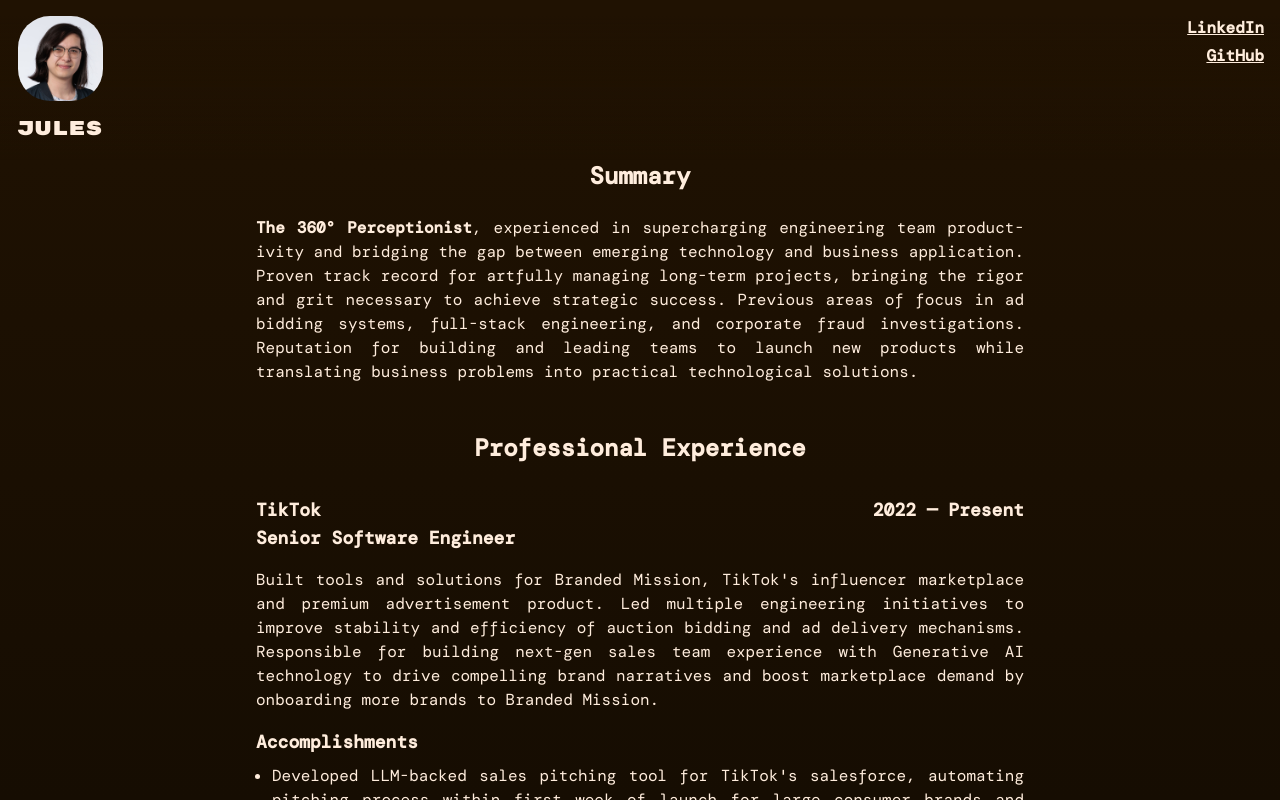
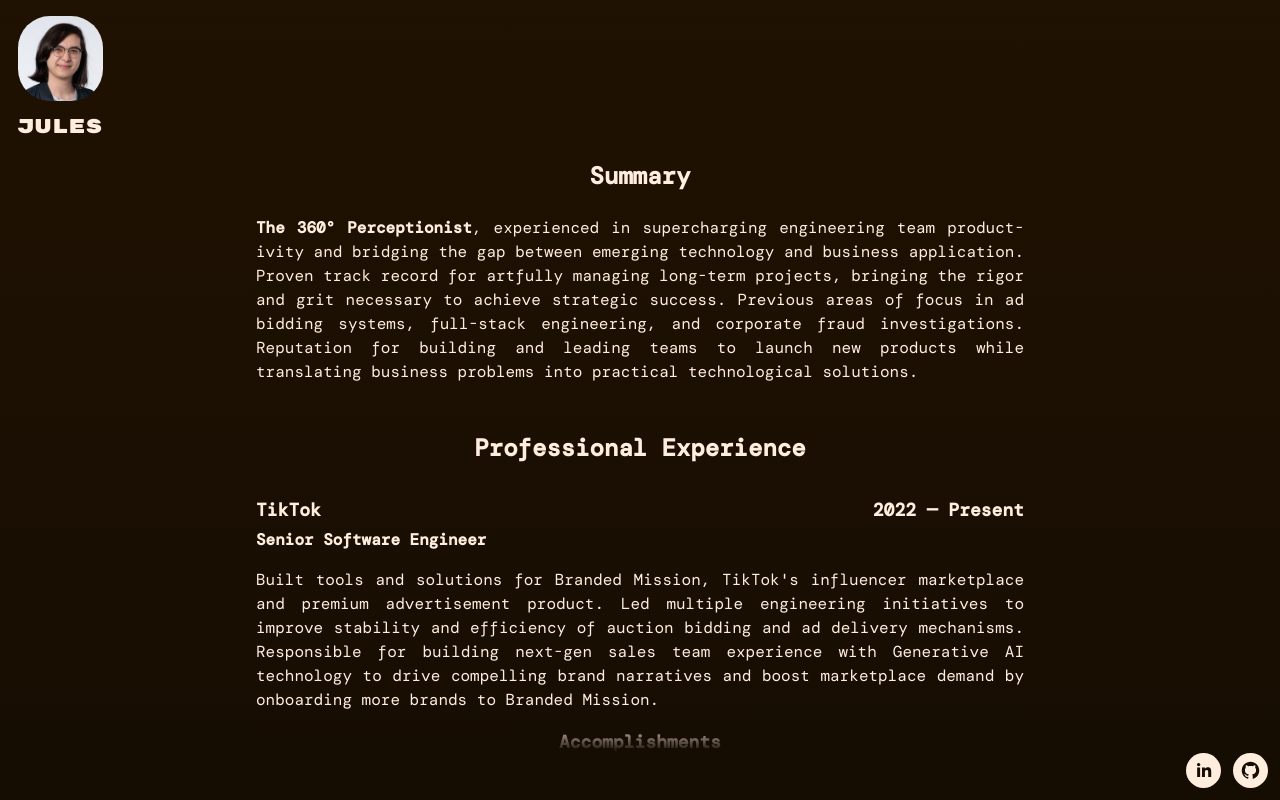
Before and after one commit to pondchamp/aboutme, a Next.js app: page / in a window 1280 px wide. Built offline with nearby package versions, Linux system fonts and the light colour scheme; a web font is replaced by a local one.

Commit message:
layout updates

```diff
--- a/package.json
+++ b/package.json
@@ -26,6 +26,7 @@
     "react-dom": "^18.2.0",
     "react-parallax-tilt": "^1.7.151",
     "react-redux": "^9.1.0",
+    "react-social-icons": "^6.10.0",
     "react-tooltip": "^5.21.6",
     "redux": "^4.2.1",
     "tailwindcss": "^3.3.1",
--- a/src/components/content.tsx
+++ b/src/components/content.tsx
@@ -13,9 +13,9 @@
     accomplishments: [
       <>
         Developed LLM-backed sales pitch&shy;ing tool for TikTok&apos;s
-        sales&shy;force, automating pitch&shy;ing process within first week of
-        launch for large consumer brands and capturing $10MM+ in total ad
-        campaign spend.
+        sales&shy;force, automat&shy;ing pitch&shy;ing process within first week
+        of launch for large consumer brands and captur&shy;ing $10MM+ in total
+        ad campaign spend.
       </>,
     ],
     company: "TikTok",
@@ -23,11 +23,12 @@
       <>
         Built tools and solutions for Branded Mission, TikTok&apos;s influencer
         market&shy;place and premium advert&shy;isement product. Led multiple
-        engineering initiatives to improve stability and efficiency of auction
-        bidding and ad delivery mechanisms. Responsible for build&shy;ing
-        next-gen sales team experience with Generative AI technology to drive
-        compelling brand narratives and boost market&shy;place demand by
-        onboarding more brands to Branded Mission.
+        engineer&shy;ing initiatives to improve stability and efficiency of
+        auction bidding and ad delivery mech&shy;anisms. Responsible for
+        build&shy;ing next-gen sales team experience with Generative AI
+        technology to drive compell&shy;ing brand narratives and boost
+        market&shy;place demand by onboard&shy;ing more brands to Branded
+        Mission.
       </>
     ),
     startYear: 2022,
@@ -43,14 +44,14 @@
         <br />
         <p className="text-sm md:text-base text-justify hyphens-manual">
           <b>The 360° Perceptionist</b>, experienced in super&shy;charging
-          engineering team product&shy;ivity and bridging the gap between
-          emerging technology and business application. Proven track record for
-          artfully managing long-term projects, bringing the rigor and grit
-          necessary to achieve strategic success. Previous areas of focus in ad
-          bidding systems, full-stack engineering, and corporate fraud
-          invest&shy;igations. Reputation for building and leading teams to
-          launch new products while translating business problems into practical
-          techno&shy;logical solutions.
+          engineer&shy;ing team product&shy;ivity and bridging the gap between
+          emerging technology and business appli&shy;cation. Proven track record
+          for artfully managing long-term projects, bringing the rigor and grit
+          necessary to achieve strat&shy;egic success. Previous areas of focus
+          in ad bidding systems, full-stack engineer&shy;ing, and corporate
+          fraud invest&shy;igations. Reputation for building and leading teams
+          to launch new products while translating business problems into
+          practical techno&shy;logical solutions.
         </p>
       </div>
       <div>
@@ -60,19 +61,19 @@
         <div className="text-sm md:text-base text-justify hyphens-manual">
           {JobHistory.map((job, i) => (
             <div key={`job-history-${i}`}>
-              <div className="text-lg font-bold">
-                <div className="flex justify-between">
+              <div className="font-bold flex flex-col gap-1">
+                <div className="text-lg flex justify-between">
                   <div>{job.company}</div>
                   <div>
                     {job.startYear} &mdash; {job.endYear ?? "Present"}
                   </div>
                 </div>
-                <div>{job.title}</div>
+                <div className="text-base">{job.title}</div>
               </div>
               <div className="pt-4">{job.description}</div>
               {job.accomplishments.length > 0 && (
                 <>
-                  <div className="pt-4 pb-2 font-bold text-lg">
+                  <div className="pt-4 pb-2 font-bold text-lg text-center">
                     Accomplishments
                   </div>
                   <ul className="list-disc pl-4">
@@ -86,9 +87,9 @@
           ))}
         </div>
       </div>
-      <div className="text-2xl font-bold text-center pb-24">
+      {/* <div className="text-2xl font-bold text-center pb-24">
         🚧 Under Construction 🚧
-      </div>
+      </div> */}
     </div>
   );
 };
--- a/src/components/content_container.tsx
+++ b/src/components/content_container.tsx
@@ -4,6 +4,7 @@
 import { shallowEqual } from "react-redux";
 
 import { useAppDispatch, useAppSelector } from "@/hooks";
+import { ScrollPassthrough } from "@/layouts/ScrollPassthrough";
 import {
   LayoutAnimState,
   SetContentScrollTop,
@@ -40,14 +41,17 @@
 
   return layoutState.layoutAnimState == LayoutAnimState.COMPLETED ||
     layoutState.layoutAnimState == LayoutAnimState.CONTENT_MOUNT_READY ? (
-    <div className="absolute inset-0" ref={contentRef}>
+    <div className="absolute inset-0">
       <div className="z-10 fixed inset-x-0 top-0 h-40 bg-gradient-to-b from-brown1 from-10% to-transparent"></div>
       <Scrollbars
         onUpdate={({ scrollTop }) => dispatch(SetContentScrollTop(scrollTop))}
       >
-        <div className="absolute left-1/2 transform -translate-x-1/2 top-0 h-[1000px] w-full max-w-[800px] flex justify-center px-4 pt-40 pb-4">
+        <ScrollPassthrough
+          ref={contentRef}
+          className="absolute left-1/2 transform -translate-x-1/2 top-0 w-full max-w-[800px] flex justify-center px-4 pt-40 pb-20"
+        >
           <Content />
-        </div>
+        </ScrollPassthrough>
       </Scrollbars>
     </div>
   ) : (
--- /dev/null
+++ b/src/components/footer.tsx
@@ -0,0 +1,21 @@
+import { SocialIcon, SocialIconProps } from "react-social-icons";
+
+export const Footer = () => {
+  const socialIconStyle: Partial<SocialIconProps> = {
+    bgColor: "#FFEDDD",
+    fgColor: "#160D02",
+    style: { height: 35, width: 35 },
+  };
+  return (
+    <div className="z-20 p-3 fixed bottom-0 inset-x-0 h-20 bg-gradient-to-t from-brown2 from-60% to-transparent flex items-end justify-end gap-3">
+      <SocialIcon
+        url="https://linkedin.com/in/julianblair"
+        {...socialIconStyle}
+      />
+      <SocialIcon
+        url="https://github.com/pondchamp/aboutme"
+        {...socialIconStyle}
+      />
+    </div>
+  );
+};
--- a/src/components/profile.tsx
+++ b/src/components/profile.tsx
@@ -28,13 +28,13 @@
 );
 
 interface ClassProps {
+  containerHeight: string;
+  containerWidth: string;
   fontSize: string;
   gap: string;
-  height: string;
   imgHeight: number;
   imgWidth: number;
   lineHeight: string;
-  width: string;
 }
 
 export const Profile = () => {
@@ -53,22 +53,22 @@
       layoutState.layoutAnimState == LayoutAnimState.MOUNT_STARTED ||
       layoutState.layoutAnimState == LayoutAnimState.PROFILE_MOUNTED
         ? {
+            containerHeight: "100%",
+            containerWidth: "100%",
             fontSize: "30px",
             gap: "16px",
-            height: "100%",
             imgHeight: 120,
             imgWidth: 120,
             lineHeight: "36px",
-            width: "100%",
           }
         : {
+            containerHeight: profileRefFinal.height,
+            containerWidth: profileRefFinal.width,
             fontSize: profileRefFinal.fontSize,
             gap: profileRefFinal.gap,
-            height: profileRefFinal.height,
             imgHeight: profileImgRefFinal.height,
             imgWidth: profileImgRefFinal.width,
             lineHeight: profileRefFinal.lineHeight,
-            width: profileRefFinal.width,
           },
     [layoutState.layoutAnimState]
   );
@@ -121,14 +121,25 @@
 
   return layoutState.layoutAnimState != LayoutAnimState.NOT_MOUNTED ? (
     <div
-      className="z-20 absolute top-0 left-0 flex flex-col items-center justify-center"
+      className="z-20 absolute top-0 inset-x-0 flex justify-center"
       style={{
         fontSize: classProps.fontSize,
-        gap: classProps.gap,
-        height: classProps.height,
-        width: classProps.width,
+        height: classProps.containerHeight,
+        width: classProps.containerWidth,
       }}
       ref={profileRef}
+    >
+      <div
+        style={{
+          height: "100%",
+          width: "800px",
+        }}
+      >
+        <div
+          className="w-full h-full flex flex-col items-center justify-center"
+          style={{
+            gap: classProps.gap,
+          }}
         >
           <div
             style={{
@@ -148,7 +159,8 @@
                   : Math.max(
                       profileIconSizeSm,
                       classProps.imgHeight -
-                    (layoutState.contentScrollTop - shrinkIconScrollTopBuffered)
+                        (layoutState.contentScrollTop -
+                          shrinkIconScrollTopBuffered)
                     )
               }
               height={classProps.imgHeight}
@@ -158,20 +170,25 @@
               }}
             />
           </div>
-      <div className="w-full h-9 text-center flex items-end justify-center">
+          <div className="h-9 text-center flex items-center justify-center">
             <h1
               style={{
                 opacity: Math.max(
                   0,
                   1 - (layoutState.contentScrollTop / shrinkIconScrollTop) * 3.5
                 ),
-            paddingBottom: Math.min(150, layoutState.contentScrollTop * 1.5),
+                paddingBottom: Math.min(
+                  150,
+                  layoutState.contentScrollTop * 1.5
+                ),
               }}
             >
               <Title />
             </h1>
           </div>
         </div>
+      </div>
+    </div>
   ) : (
     <></>
   );
--- /dev/null
+++ b/src/layouts/ScrollPassthrough.tsx
@@ -0,0 +1,58 @@
+import {
+  forwardRef,
+  PropsWithChildren,
+  useEffect,
+  useRef,
+  useState,
+} from "react";
+
+interface ScrollPassthroughProps extends PropsWithChildren {
+  className?: string;
+}
+
+export const ScrollPassthrough = forwardRef<
+  HTMLDivElement,
+  ScrollPassthroughProps
+>(({ children, className = "" }, ref) => {
+  const internalRef = useRef<HTMLDivElement | null>(null);
+  const [contentHover, setContentHover] = useState(false);
+
+  useEffect(() => {
+    const handleScrolling = (event: WheelEvent) => {
+      if (!!internalRef?.current) {
+        if (contentHover === false) {
+          internalRef.current.scrollTop += event.deltaY;
+        }
+      }
+    };
+
+    window.addEventListener("wheel", handleScrolling);
+
+    return () => {
+      window.removeEventListener("wheel", handleScrolling);
+    };
+  });
+
+  return (
+    <div
+      className={className}
+      ref={(node) => {
+        internalRef.current = node;
+        if (typeof ref === "function") {
+          ref(node);
+        } else if (ref) {
+          ref.current = node;
+        }
+      }}
+      onMouseEnter={() => {
+        setContentHover(true);
+      }}
+      onMouseLeave={() => {
+        setContentHover(false);
+      }}
+    >
+      {children}
+    </div>
+  );
+});
+ScrollPassthrough.displayName = "Search";
--- a/src/pages/_document.tsx
+++ b/src/pages/_document.tsx
@@ -2,7 +2,7 @@
 
 export default function Document() {
   return (
-    <Html lang="en">
+    <Html lang="en" className="scroll-smooth">
       <Head key="document">
         <link
           href="https://fonts.googleapis.com/css2?family=DM+Mono:ital,wght@0,300;0,400;0,500;1,300;1,400;1,500&family=Rubik+Mono+One&display=swap"
--- a/src/pages/index.tsx
+++ b/src/pages/index.tsx
@@ -1,9 +1,9 @@
 import { NextPage } from "next";
-import Link from "next/link";
 import { useEffect } from "react";
 import { shallowEqual } from "react-redux";
 
 import { ContentContainer } from "@/components/content_container";
+import { Footer } from "@/components/footer";
 import { Profile } from "@/components/profile";
 import { useAppDispatch, useAppSelector } from "@/hooks";
 import { usePageViewed } from "@/hooks/usePageViewed";
@@ -33,10 +33,7 @@
       <div className="absolute inset-0">
         <Profile />
         <ContentContainer />
-        <div className="z-20 absolute top-4 right-4 font-semibold flex flex-col gap-1 text-right">
-          <Link href="https://www.linkedin.com/in/julianblair">LinkedIn</Link>
-          <Link href="https://github.com/pondchamp/aboutme">GitHub</Link>
-        </div>
+        <Footer />
       </div>
     </div>
   );
```
Also changed, not shown: .pnp.cjs, 1 other file (tests, documents, lock files or other folders). Lines whose indentation alone changed are shown as unchanged.
